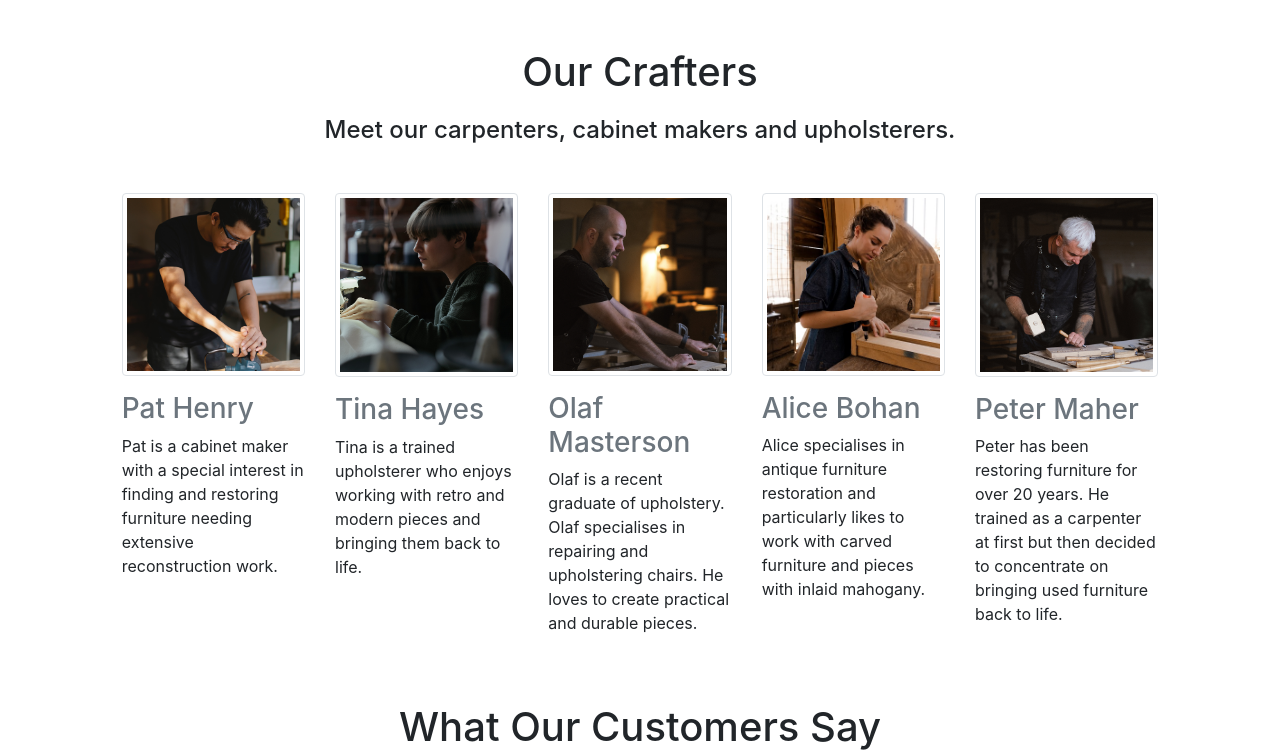
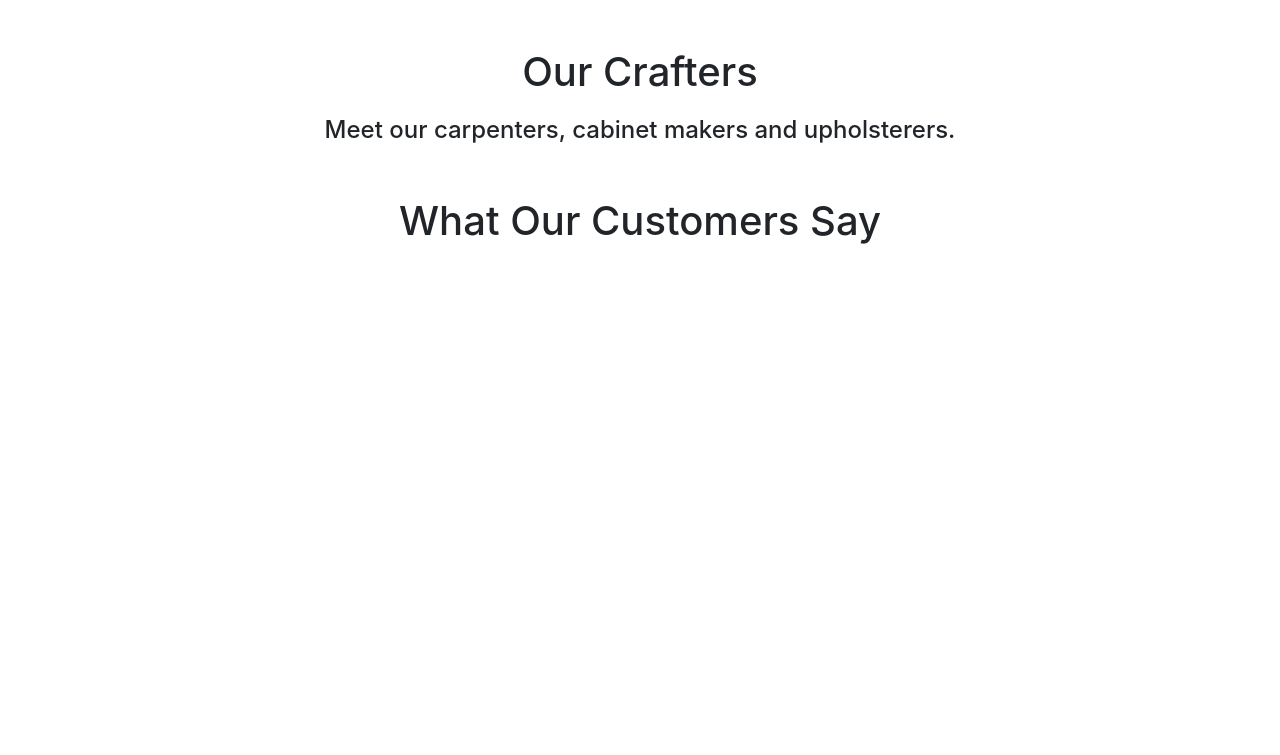
Before and after one commit to teresabowe/furniture-restoration-collective, a Django app: page / in a window 1280 px wide. Shown: the part 688-1443 px from the top of the page. After the commit the page ends 932 px from the top, so only its background shows below. Run offline with Django 3.2, Linux system fonts and the light colour scheme; data that the repository does not hold is empty; parts of the project's set-up code (start-up, migrations or seed data) failed here and were passed over; some libraries are stand-ins or nearby versions.

Commit message:
chore: remove image src from index page

```diff
--- a/home/templates/home/index.html
+++ b/home/templates/home/index.html
@@ -32,33 +32,7 @@
     <h4 class="text-center mb-5">Meet our carpenters, cabinet makers and upholsterers.</h4>
     <div class="container marketing">
         <!-- Five columns below the hero -->
-        <div class="row justify-content-center">
-          <div class="col-lg-2">
-            <img class="img-thumbnail" src="/media/pexels-ono-kosuki-5974330.png" alt="pat henry cabinet maker working with wood">
-            <h3 class="pt-3 text-muted">Pat Henry</h3>
-            <p>Pat is a cabinet maker with a special interest in finding and restoring furniture needing extensive reconstruction work.</p>
-          </div>
-          <div class="col-lg-2">
-            <img class="img-thumbnail" src="/media/pexels-cottonbro-studio-4621912.png" alt="tina hayes upholsterer working with sewing machine">
-            <h3  class="pt-3 text-muted">Tina Hayes</h3>
-            <p>Tina is a trained upholsterer who enjoys working with retro and modern pieces and bringing them back to life. </p>
-          </div>
-          <div class="col-lg-2">
-            <img class="img-thumbnail" src="/media/pexels-anna-shvets-5710847.png" alt="olaf masterson upholsterer working with furniture">
-            <h3  class="pt-3 text-muted">Olaf Masterson</h3>
-            <p>Olaf is a recent graduate of upholstery.  Olaf specialises in repairing and upholstering chairs.  He loves to create practical and durable pieces.</p>
-          </div>
-          <div class="col-lg-2">
-            <img class="img-thumbnail" src="/media/pexels-los-muertos-crew-8447848.jpg" alt="alice bohan crafter restoring antique furniture">
-            <h3  class="pt-3 text-muted">Alice Bohan</h3>
-            <p>Alice specialises in antique furniture restoration and particularly likes to work with carved furniture and pieces with inlaid mahogany.</p>
-          </div>
-          <div class="col-lg-2">
-            <img class="img-thumbnail" src="/media/pexels-anna-shvets-5711880.png" alt="peter maher carpenter repairing furniture in workshop">
-            <h3  class="pt-3 text-muted">Peter Maher</h3>
-            <p>Peter has been restoring furniture for over 20 years.  He trained as a carpenter at first but then decided to concentrate on bringing used furniture back to life.</p>
-          </div>
-        </div>
+
         <h1 class="text-center mb-3 mt-5 mb-5 p-1">What Our Customers Say</h1>
 
         {% for r in reviews_list %}
```
